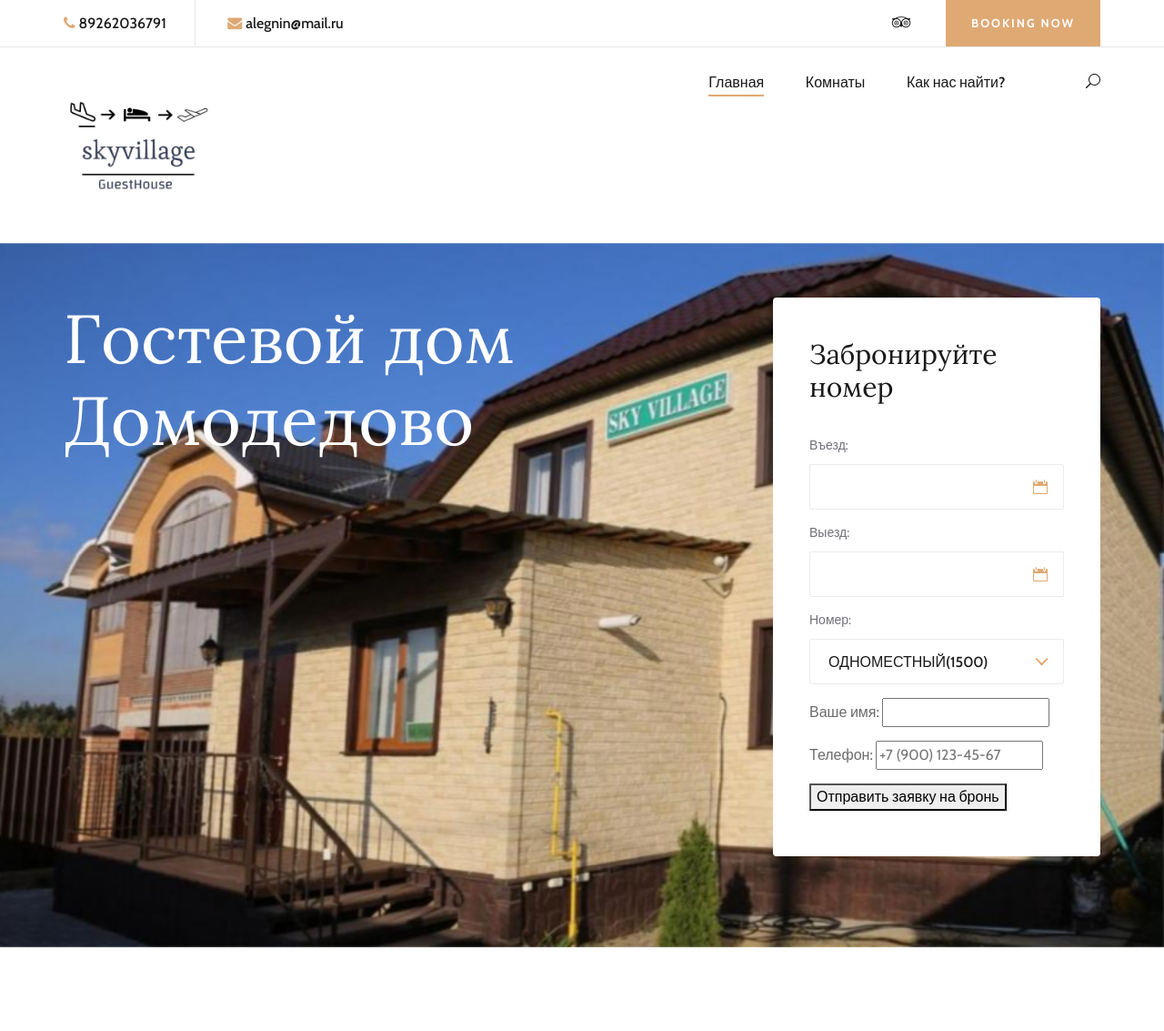
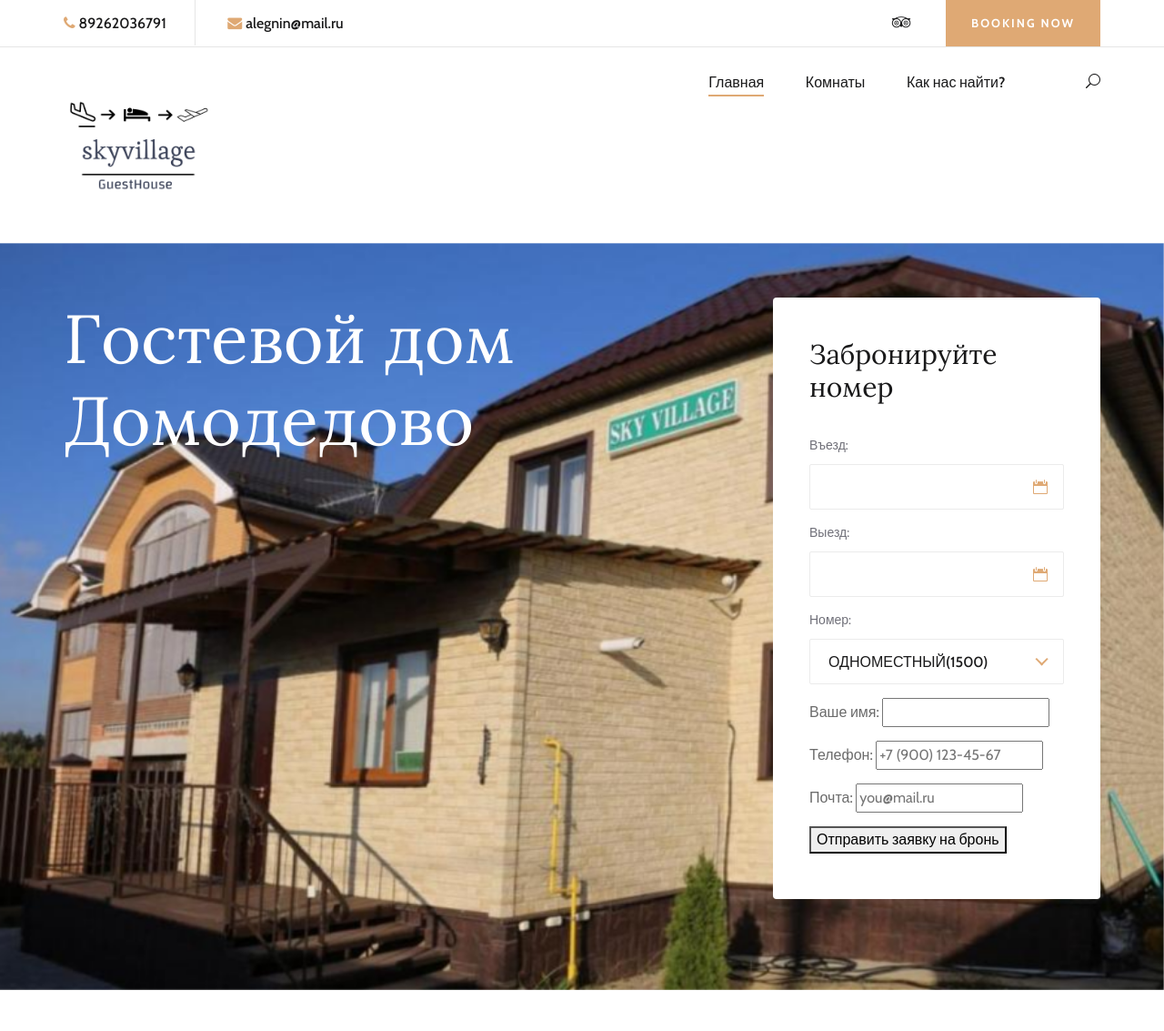
Before and after one commit to 00-2/skyvillage_site, a Flask app: page / in a window 1280 px wide. Shown: the top 1133 px of the page at 91% size. Run offline with Flask 2, Linux system fonts and the light colour scheme; some libraries are stand-ins or nearby versions.

Commit message:
edit mail field, set requred, upd message to admin

```diff
--- a/api.py
+++ b/api.py
@@ -48,6 +48,7 @@ def send_order_info():
 
         <b>Новая заявка с сайта:</b>
         <h1>Телефон:{js_temp['tel']}</h1>
+        <h1>Почта:{js_temp['mail']}</h1>
         <h1>Зовут:{js_temp['name']}</h1>
         <h1>Даты:{js_temp['date_in']} - {js_temp['date_out']}</h1>
         <h1>Что хочет:{js_temp['num']}</h1>
--- a/templates/index.html
+++ b/templates/index.html
@@ -153,6 +153,8 @@
                             <div class="select-option">
                                 <p>Ваше имя: <input id="name"></p>
                                 <p>Телефон:  <input id="tel" type="tel"  placeholder="+7 (900) 123-45-67"></p>
+                                <p>Почта:  <input id="mail" type="email"  placeholder="you@mail.ru"></p>
+
                             </div>
                         </form>
                             <button id="book_room" type="submit">Отправить заявку на бронь</button>
@@ -551,11 +553,12 @@
                  var num = $('.current').text();
                  var name = $('#name').val();
                  var tel = $('#tel').val();
-                 if (tel.length>6) {
+                 var mail =  $('#mail').val();
+                 if (tel.length>6) and (mail.length>3) {
                      $.ajax({
                          type: "POST", // Указываем что будем обращатся к серверу через метод 'POST'
                          url: "/send_order_info",
-                         data: JSON.stringify({"date_in": date_in, "date_out": date_out, "num":num, "name":name, "tel":tel}),
+                         data: JSON.stringify({"date_in": date_in, "date_out": date_out, "num":num, "name":name, "tel":tel, "mail":mail}),
                          contentType: 'application/json;charset=UTF-8',
                          success: function (response) {
                              alert('Заявка по номеру '+ tel + ' подана. Ожидайте звонка');
@@ -563,9 +566,17 @@
                          }
                      });
                  }
-                 else {
-                     alert('Не введен номер телефона');
+                 else
+                 {
+                     if  (tel.length<=6) {
+                        alert('Не введен номер телефона');
+                     }
+                     if (mail.length<=3){
+                         alert('Не введена почта')
+                     }
                  }
+
+
              });
          });
 
```
